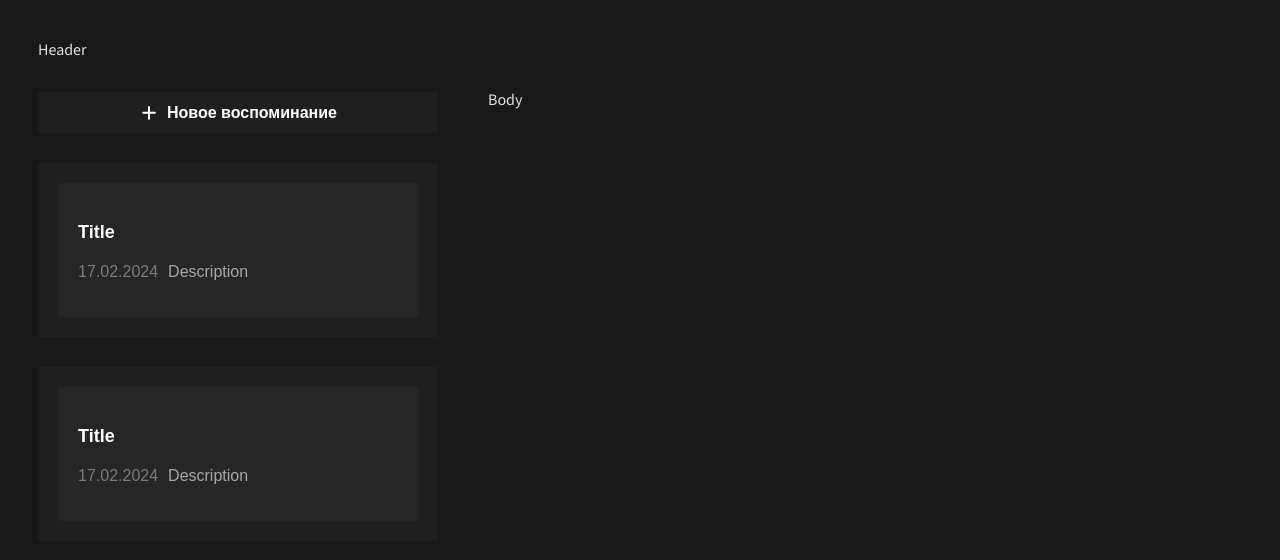
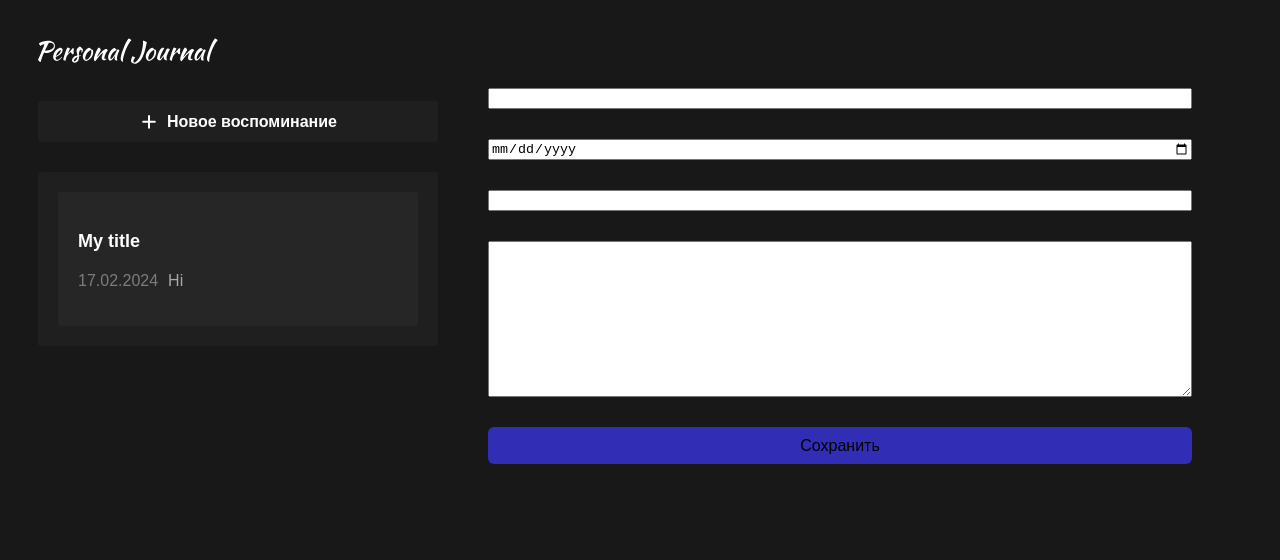
Before and after one commit to Uri555459/react-journal, a React (Vite) app: page / in a window 1280 px wide. Shown: the top 560 px of the page. Built offline with nearby package versions, Linux system fonts and the light colour scheme.

Commit message:
Added component JournalForm

```diff
--- a/src/App.jsx
+++ b/src/App.jsx
@@ -1,31 +1,57 @@
+import { useState } from 'react'
+
 import { Body, LeftPanel } from './layouts'
 
 import {
 	CardButton,
 	Header,
 	JournalAddButton,
+	JournalForm,
 	JournalItem,
 	JournalList
 } from './components'
 
 import styles from './App.module.scss'
 
+const INITIAL_DATA = [
+	{
+		title: 'My title',
+		date: new Date(),
+		tag: 'My text',
+		text: 'Hi'
+	}
+]
+
 export const App = () => {
+	const [items, setItems] = useState(INITIAL_DATA)
+
+	const addItem = item => {
+		setItems(prev => [
+			...prev,
+			{
+				title: item.title,
+				date: new Date(item.date),
+				text: item.text
+			}
+		])
+	}
+
 	return (
 		<div className={styles.app}>
 			<LeftPanel>
 				<Header />
 				<JournalAddButton />
 				<JournalList>
-					<CardButton>
-						<JournalItem title='Title' text='Description' />
-					</CardButton>
-					<CardButton>
-						<JournalItem title='Title' text='Description' />
-					</CardButton>
+					{items.map(({ title, text, date }) => (
+						<CardButton key={title}>
+							<JournalItem title={title} text={text} date={date} />
+						</CardButton>
+					))}
 				</JournalList>
 			</LeftPanel>
-			<Body>Body</Body>
+			<Body>
+				<JournalForm onSubmit={addItem} />
+			</Body>
 		</div>
 	)
 }
--- a/src/components/Button/Button.jsx
+++ b/src/components/Button/Button.jsx
@@ -1,11 +1,11 @@
+import cn from 'clsx'
+
 import styles from './Button.module.scss'
 
-export const Button = ({ children }) => {
-	const clicked = () => {}
-
+export const Button = ({ text = '', onClick = () => {} }) => {
 	return (
-		<button onClick={clicked} className={styles.button}>
-			{children}
+		<button className={cn(styles.button, styles.accent)} onClick={onClick}>
+			{text}
 		</button>
 	)
 }
--- a/src/components/Header/Header.jsx
+++ b/src/components/Header/Header.jsx
@@ -1,5 +1,12 @@
+import logoImage from '/logo.svg'
+
 import styles from './Header.module.scss'
+import { Logo } from '../Logo/Logo'
 
 export const Header = () => {
-	return <header className={styles.header}>Header</header>
+	return (
+		<header className={styles.header}>
+			<Logo image={logoImage} />
+		</header>
+	)
 }
--- /dev/null
+++ b/src/components/JournalForm/JournalForm.jsx
@@ -0,0 +1,21 @@
+import { Button } from '../'
+import styles from './JournalForm.module.scss'
+
+export const JournalForm = ({ onSubmit }) => {
+	const addJournalItem = event => {
+		event.preventDefault()
+		const formData = new FormData(event.target)
+		const formProps = Object.fromEntries(formData)
+		onSubmit(formProps)
+	}
+
+	return (
+		<form className={styles['journal-form']} onSubmit={addJournalItem}>
+			<input type='text' name='title' />
+			<input type='date' name='date' />
+			<input type='text' name='tag' />
+			<textarea name='' cols='30' rows='10'></textarea>
+			<Button text='Сохранить' />
+		</form>
+	)
+}
--- /dev/null
+++ b/src/components/JournalForm/JournalForm.module.scss
@@ -0,0 +1,48 @@
+.journal-form {
+	display: flex;
+	flex-direction: column;
+	gap: 30px;
+}
+
+.form-label {
+	display: flex;
+	align-items: center;
+	gap: 20px;
+	min-width: 150px;
+}
+
+.form-row {
+	display: flex;
+	align-items: center;
+}
+
+.input {
+	border: none;
+	background: none;
+	font-size: 14px;
+	font-style: normal;
+	font-weight: 600;
+	line-height: normal;
+	font-family: 'Source Sans 3', sans-serif;
+	border-bottom: 1px solid #323232;
+	width: 100%;
+}
+
+.invalid {
+	border: 1px solid red;
+	background: rgb(68, 6, 6);
+}
+
+.delete {
+	border: none;
+	background: none;
+	cursor: pointer;
+	padding: 0;
+	height: 30px;
+	width: 30px;
+}
+
+.delete:hover {
+	background: rgb(255, 255, 255, 0.05);
+	border-radius: 50%;
+}
--- a/src/components/index.js
+++ b/src/components/index.js
@@ -5,3 +5,4 @@ export { JournalList } from './JournalList/JournalList'
 export { Header } from './Header/Header'
 export { JournalAddButton } from './JournalAddButton/JournalAddButton'
 export { Logo } from './Logo/Logo'
+export { JournalForm } from './JournalForm/JournalForm'
```
